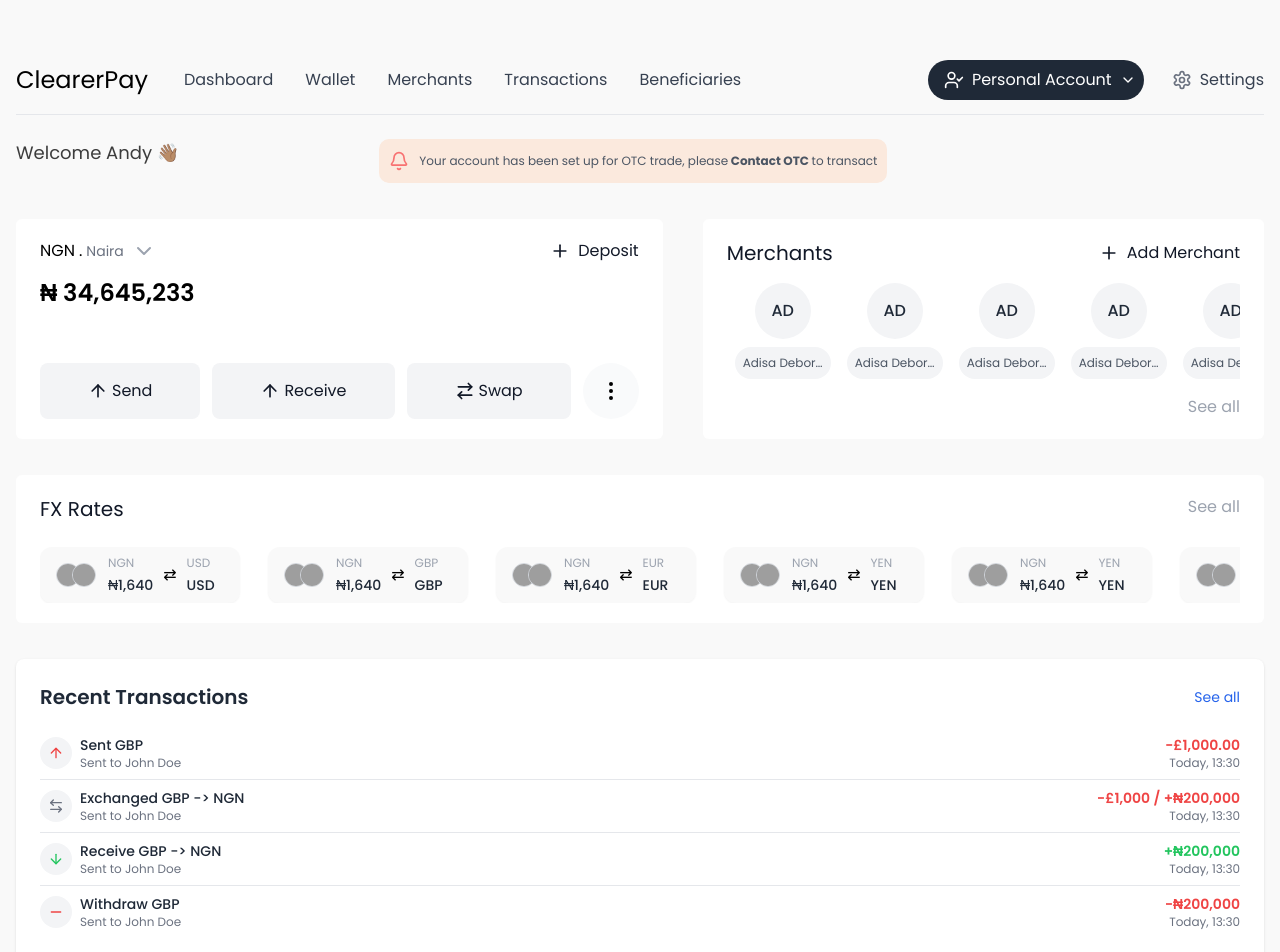
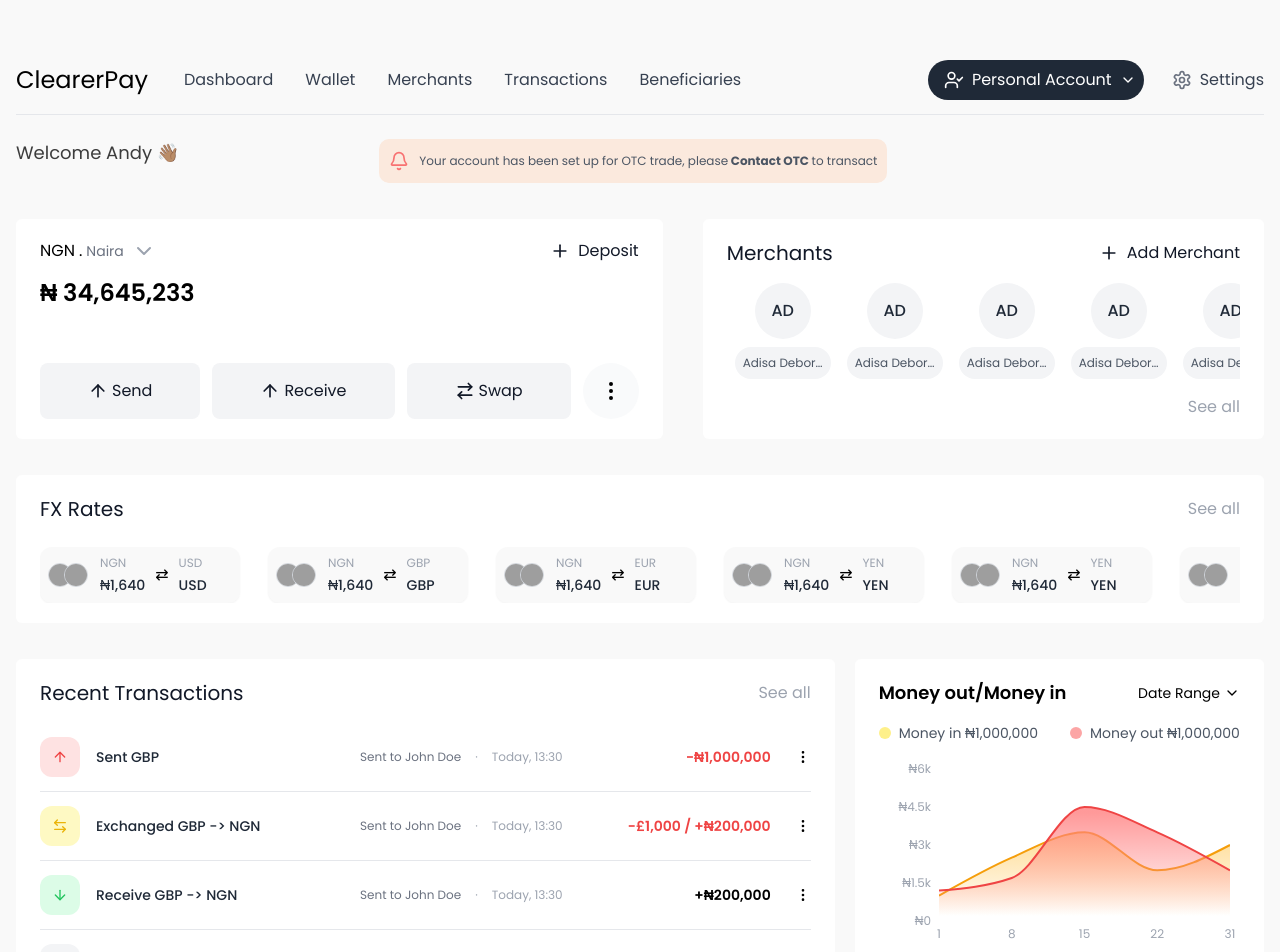
Before and after one commit to Oluwaniphise/clearer-pay-assessment, a React (Vite) app: page / in a window 1280 px wide. Shown: the top 952 px of the page. Built offline with nearby package versions, Linux system fonts and the light colour scheme; grey boxes are pictures that could not be loaded.

Commit message:
feat: added transaction and money flow

```diff
--- a/package.json
+++ b/package.json
@@ -14,6 +14,7 @@
     "react": "^19.0.0",
     "react-dom": "^19.0.0",
     "react-router-dom": "^7.5.0",
+    "recharts": "^2.15.3",
     "tailwind-scrollbar": "^4.0.2"
   },
   "devDependencies": {
--- a/src/components/Button.jsx
+++ b/src/components/Button.jsx
@@ -2,7 +2,7 @@ import React from 'react'
 
 export const Button = ({label, icon}) => {
   return (
-    <button className='bg-gray-100 hover:bg-gray-200 px-12 rounded-lg flex items-center gap-x-1'>
+    <button className='bg-gray-100 hover:bg-gray-200 px-9 xl:px-12 rounded-lg flex items-center gap-x-1'>
         {icon && <p>{icon}</p>}
         <p className='text-gray-900'>{label}</p>
     </button>
--- a/src/components/Deposit.jsx
+++ b/src/components/Deposit.jsx
@@ -25,7 +25,7 @@ export const Deposit = () => {
                         </button>
                     </div>
 
-                    <h4 className='text-2xl text-black font-semibold'>₦ 34,645,233</h4>
+                    <h4 className='text-xl xl:text-2xl text-black font-semibold'>₦ 34,645,233</h4>
                 </div>
 
                 <div className='flex flex-row overflow-x-auto scrollbar-thin scrollbar-thumb-gray-400 scrollbar-track-transparent xl:overflow-hidden gap-3 justify-between '>
--- a/src/components/FxRates.jsx
+++ b/src/components/FxRates.jsx
@@ -79,14 +79,14 @@ export const FxRates = () => {
             <div className='w-full flex flex-col gap-6'>
                 <div className='flex flex-row justify-between'>
                     <h4 className='text-gray-900 text-xl'>FX Rates</h4>
-                    <h5 className='text-gray-400 cursor-pointer'>See all</h5>
+                    <button className='text-gray-400 cursor-pointer'>See all</button>
                 </div>
 
                 <div className='w-full flex flex-row  gap-7 overflow-x-auto scrollbar-thin scrollbar-thumb-gray-400 scrollbar-track-transparent '>
 
                     {fxRates.map((fxRate, index) => (
 
-                        <div key={index} className="bg-[#F9F9F9] min-w-[200px] rounded-xl px-4 py-2 flex items-center gap-3  shadow-sm">
+                        <div key={index} className="bg-[#F9F9F9] min-w-[200px] rounded-xl px-2 py-2 flex items-center gap-3  shadow-sm">
 
                             <div className="flex items-center -space-x-2 ">
                                 <img src={`https://flagcdn.com/w40/${fxRate.code1}.png`} alt={`${fxRate.country1} Flag`} className="w-6 h-6 rounded-full border  border-gray-300 " />
--- /dev/null
+++ b/src/components/MoneyCharts.jsx
@@ -0,0 +1,85 @@
+import React from 'react';
+import {
+  AreaChart,
+  Area,
+  XAxis,
+  YAxis,
+  Tooltip,
+  ResponsiveContainer
+} from 'recharts';
+
+export const MoneyFlowChart = () => {
+  // Sample data - you'd replace this with your actual data
+  const data = [
+    { day: 1, moneyIn: 100000, moneyOut: 120000 },
+    { day: 8, moneyIn: 250000, moneyOut: 170000 },
+    { day: 15, moneyIn: 350000, moneyOut: 450000 },
+    { day: 22, moneyIn: 200000, moneyOut: 350000 },
+    { day: 31, moneyIn: 300000, moneyOut: 200000 },
+  ];
+
+  const formatAmount = (value) => {
+    if (value >= 1000000) return `₦${value / 1000000}m`;
+    if (value >= 100000) return `₦${value / 100000}k`;
+    return `₦${value}`;
+  };
+
+  return (
+    <div className="h-48 w-full">
+      <ResponsiveContainer width="100%" height="100%">
+        <AreaChart
+          data={data}
+          margin={{ top: 10, right: 10, left: 0, bottom: 0 }}
+        >
+          <defs>
+            <linearGradient id="colorMoneyIn" x1="0" y1="0" x2="0" y2="1">
+              <stop offset="5%" stopColor="#FFD580" stopOpacity={0.8} />
+              <stop offset="95%" stopColor="#FFD580" stopOpacity={0} />
+            </linearGradient>
+            <linearGradient id="colorMoneyOut" x1="0" y1="0" x2="0" y2="1">
+              <stop offset="5%" stopColor="#FF8080" stopOpacity={0.8} />
+              <stop offset="95%" stopColor="#FF8080" stopOpacity={0} />
+            </linearGradient>
+          </defs>
+          <XAxis
+            dataKey="day"
+            axisLine={false}
+            tickLine={false}
+            tick={{ fontSize: 12, fill: '#9CA3AF' }}
+          />
+          <YAxis
+            tickFormatter={formatAmount}
+            axisLine={false}
+            tickLine={false}
+            tick={{ fontSize: 12, fill: '#9CA3AF' }}
+            width={60}
+          />
+          <Tooltip
+            formatter={(value) => [`${formatAmount(value)}`, '']}
+            contentStyle={{
+              borderRadius: '8px',
+              border: 'none',
+              boxShadow: '0 2px 10px rgba(0,0,0,0.1)'
+            }}
+          />
+          <Area
+            type="monotone"
+            dataKey="moneyIn"
+            stroke="#F59E0B"
+            fillOpacity={1}
+            fill="url(#colorMoneyIn)"
+            strokeWidth={2}
+          />
+          <Area
+            type="monotone"
+            dataKey="moneyOut"
+            stroke="#EF4444"
+            fillOpacity={1}
+            fill="url(#colorMoneyOut)"
+            strokeWidth={2}
+          />
+        </AreaChart>
+      </ResponsiveContainer>
+    </div>
+  );
+};
--- /dev/null
+++ b/src/components/MoneyFlow.jsx
@@ -0,0 +1,33 @@
+import React from 'react'
+import { CardComponent } from './CardComponent'
+import { ChevronDown } from 'lucide-react'
+import { MoneyFlowChart } from './MoneyCharts'
+
+export const MoneyFlow = () => {
+    return (
+        <CardComponent>
+            <div className="flex flex-col space-y-4">
+                <div className="flex justify-between items-center">
+                    <h2 className="text-lg font-semibold">Money out/Money in</h2>
+                    <div className="flex items-center">
+                        <span className="text-sm">Date Range</span>
+                        <ChevronDown className="w-4 h-4 ml-1" />
+                    </div>
+                </div>
+
+                <div className="flex items-center mb-4 space-x-8">
+                    <div className="flex items-center">
+                        <div className="h-3 w-3 rounded-full bg-yellow-200 mr-2"></div>
+                        <span className="text-sm text-gray-600">Money in ₦1,000,000</span>
+                    </div>
+                    <div className="flex items-center">
+                        <div className="h-3 w-3 rounded-full bg-red-300 mr-2"></div>
+                        <span className="text-sm text-gray-600">Money out ₦1,000,000</span>
+                    </div>
+                </div>
+
+                <MoneyFlowChart />
+            </div>
+        </CardComponent>
+    )
+}
--- a/src/components/TransactionItem.jsx
+++ b/src/components/TransactionItem.jsx
@@ -1,40 +1,45 @@
-// src/components/TransactionItem.jsx
 import React from 'react';
-import { ArrowUp, ArrowDown, ArrowLeftRight, Minus } from 'lucide-react';
+import { ArrowUp, ArrowDown, ArrowLeftRight, Minus, EllipsisVertical } from 'lucide-react';
 
 const TransactionItem = ({ transaction }) => {
   const getIconAndColor = (type) => {
     switch (type) {
       case 'Sent GBP':
-        return { icon: <ArrowUp size={16} />, color: 'text-red-500' };
+        return { icon: <ArrowUp size={16} />, color: 'text-red-500', bgColor: 'bg-red-100' };
       case 'Exchanged GBP -> NGN':
-        return { icon: <ArrowLeftRight size={16} />, color: 'text-gray-500' };
+        return { icon: <ArrowLeftRight size={16} />, color: 'text-yellow-500', bgColor: 'bg-yellow-100' };
       case 'Receive GBP -> NGN':
-        return { icon: <ArrowDown size={16} />, color: 'text-green-500' };
+        return { icon: <ArrowDown size={16} />, color: 'text-green-500', bgColor: 'bg-green-100' };
       case 'Withdraw GBP':
-        return { icon: <Minus size={16} />, color: 'text-red-500' };
+        return { icon: <Minus size={16} />, color: 'text-gray-500', bgColor: 'bg-gray-100' };
       default:
-        return { /* You might want a default icon here, e.g., <QuestionMark size={16} /> */ icon: null, color: 'text-gray-500' };
+        return { icon: null, color: 'text-gray-500', bgColor: 'bg-gray-100' };
     }
   };
 
-  const { icon, color } = getIconAndColor(transaction.type);
-  const amountColorClass = transaction.amount.startsWith('-') ? 'text-red-500' : 'text-green-500';
+  const { icon, color, bgColor } = getIconAndColor(transaction.type);
+  const amountColorClass = transaction.amount.startsWith('-') ? 'text-red-500' : 'text-black';
 
   return (
-    <li className="py-2 border-b last:border-b-0 flex flex-col sm:flex-row items-start sm:items-center justify-between">
-      <div className="flex items-center space-x-2 mb-2 sm:mb-0">
-        <div className={`rounded-full bg-gray-100 p-2 ${color}`}>
+    <li className="py-3.5 border-b last:border-b-0 flex flex-row items-center justify-between gap-5 xl:gap-0">
+    <div className="flex items-center gap-2 xl:gap-4 w-[200px] min-w-[200px] xl:w-[320px] xl:min-w-[320px]">
+      <div className={`rounded-xl ${bgColor} p-3 ${color}`}>
         {icon}
       </div>
-        <div>
-          <p className="text-sm font-medium text-gray-800">{transaction.type}</p>
-          <p className="text-xs text-gray-500">{transaction.details}</p>
+      <p className="text-xs xl:text-sm font-medium text-gray-800">{transaction.type}</p>
     </div>
+
+    <div className="flex-1 flex flex-col xl:flex-row items-center text-centder xl:gap-3.5">
+      <p className="text-[10px] md:text-xs text-gray-500">{transaction.details}</p>
+      <p className="hidden xl:block text-gray-400 text-xs">·</p>
+      <p className="text-gray-400 hidden xl:block text-xs">Today, 13:30</p>
     </div>
-      <div className="text-right">
+
+    <div className="flex items-center gap-6 justify-end min-w-32 text-right">
       <p className={`text-sm font-semibold ${amountColorClass}`}>{transaction.amount}</p>
-        <p className="text-xs text-gray-500">{transaction.date}</p>
+      <button className="cursor-pointer">
+        <EllipsisVertical className="w-4 h-4" />
+      </button>
     </div>
   </li>
   );
--- a/src/components/Transactions.jsx
+++ b/src/components/Transactions.jsx
@@ -1,6 +1,6 @@
-// src/components/RecentTransactions.jsx
 import React from 'react';
 import TransactionItem from './TransactionItem';
+import { CardComponent } from './CardComponent';
 
 export const Transactions = () => {
 
@@ -9,7 +9,7 @@ export const Transactions = () => {
           id: '1',
           type: 'Sent GBP',
           details: 'Sent to John Doe',
-          amount: '-£1,000.00',
+          amount: '-₦1,000,000',
           date: 'Today, 13:30',
         },
         {
@@ -30,22 +30,21 @@ export const Transactions = () => {
           id: '4',
           type: 'Withdraw GBP',
           details: 'Sent to John Doe',
-          amount: '-₦200,000',
+          amount: '+₦200,000',
           date: 'Today, 13:30',
         },
-        // ... more transactions
       ];
   return (
-    <div className="bg-white rounded-lg shadow p-6">
+    <CardComponent>
       <div className="flex justify-between items-center mb-4">
-        <h2 className="text-xl font-semibold text-gray-800">Recent Transactions</h2>
-        <button className="text-sm text-blue-600 hover:underline focus:outline-none">See all</button>
+        <h2 className="text-gray-900 text-xl">Recent Transactions</h2>
+        <button className="text-gray-400 cursor-pointer">See all</button>
       </div>
-      <ul>
+      <ul className='flex flex-col overflow-x-auto'>
         {transactions.map((transaction) => (
           <TransactionItem key={transaction.id} transaction={transaction} />
         ))}
       </ul>
-    </div>
+      </CardComponent>
   );
 };
--- a/src/pages/DashboardLayout.jsx
+++ b/src/pages/DashboardLayout.jsx
@@ -4,6 +4,7 @@ import { Deposit } from '../components/Deposit'
 import { Merchants } from '../components/Merchants'
 import { FxRates } from '../components/FxRates'
 import { Transactions } from '../components/Transactions'
+import { MoneyFlow } from '../components/MoneyFlow'
 
 export const Dashboard = () => {
   return (
@@ -26,8 +27,15 @@ export const Dashboard = () => {
       <div className='mt-9'>
         <FxRates />
       </div>
-      <div className='mt-9'>
-        <Transactions />
+      <div className='mt-9 flex flex-col xl:flex-row gap-5 '>
+        <div className='w-full xl:w-2/3'>
+          <Transactions />
+
+        </div>
+
+        <div className='w-full xl:w-1/3'>
+          <MoneyFlow />
+        </div>
       </div>
     </main>
   )
--- a/src/pages/PageLayout.jsx
+++ b/src/pages/PageLayout.jsx
@@ -4,7 +4,7 @@ import { Header } from '../components/Header';
 export const PageLayout = ({ children }) => {
   return (
     <div className="min-h-screen bg-[#F9F9F9] font-poppins">
-      <div className="max-w-[1360px] mx-auto px-4 pt-[60px]">
+      <div className="xl:max-w-[1360px] max-w-[700px] mx-auto px-4 pt-[20px] xl:pt-[60px]">
         <Header />
         <main className='py-6' >
           {children}
```
Also changed, not shown: 1 other file (tests, documents, lock files or other folders). Lines whose indentation alone changed are shown as unchanged.
